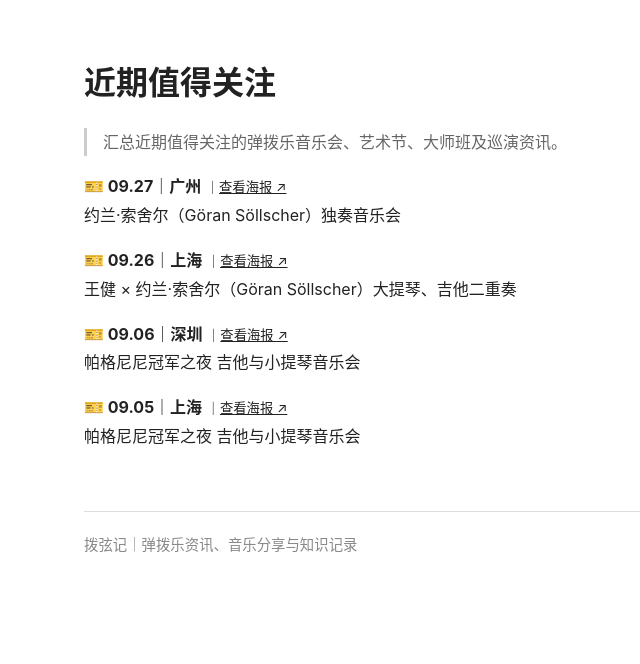
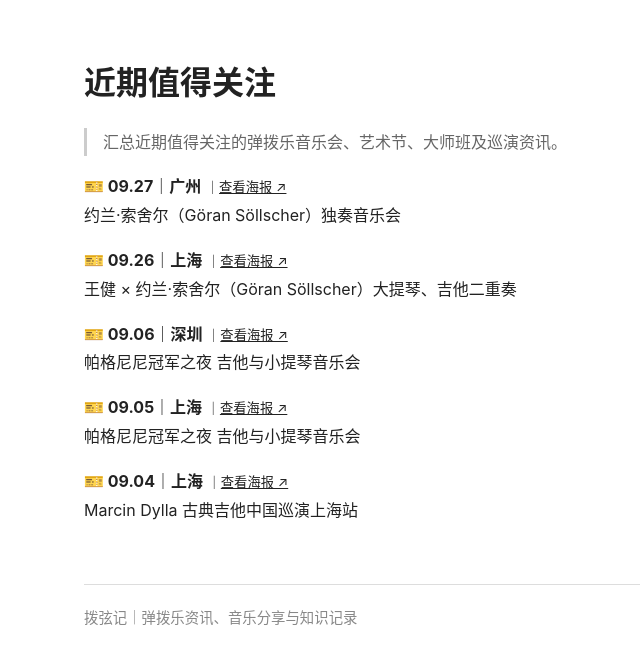
Before and after one commit to KeenKwok/boxianji, a Jekyll site: the page built from attention/index.md, in a window 1280 px wide. Shown: the top 664 px of the page, without its empty margins (176-816 px from the left). Built offline with Jekyll 4.4.1, drawn with Linux system fonts in a browser that asks for light colours.

Commit message:
更新 attention.yml

```diff
--- a/_data/attention.yml
+++ b/_data/attention.yml
@@ -17,3 +17,8 @@
   city: "上海"
   title: "帕格尼尼冠军之夜 吉他与小提琴音乐会"
   link: "https://mp.weixin.qq.com/s/TxVvPLHug-PuABeIl_CiVw"
+
+- date: "09.04"
+  city: "上海"
+  title: "Marcin Dylla 古典吉他中国巡演上海站"
+  link: "https://mp.weixin.qq.com/s/lZ1Y0zKDu18yQRo-z5Oihw"
```
